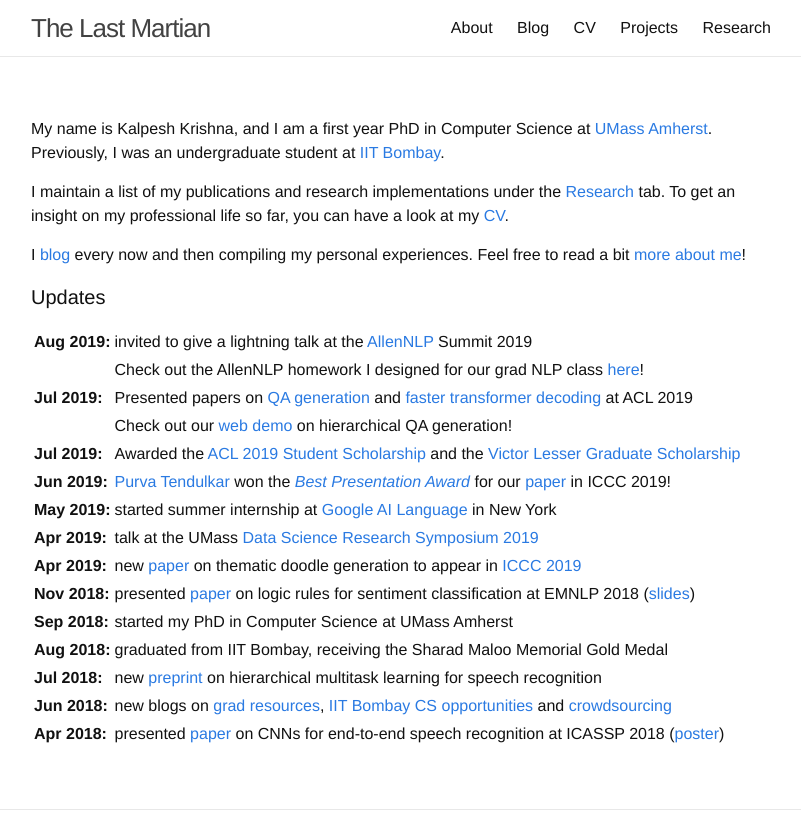
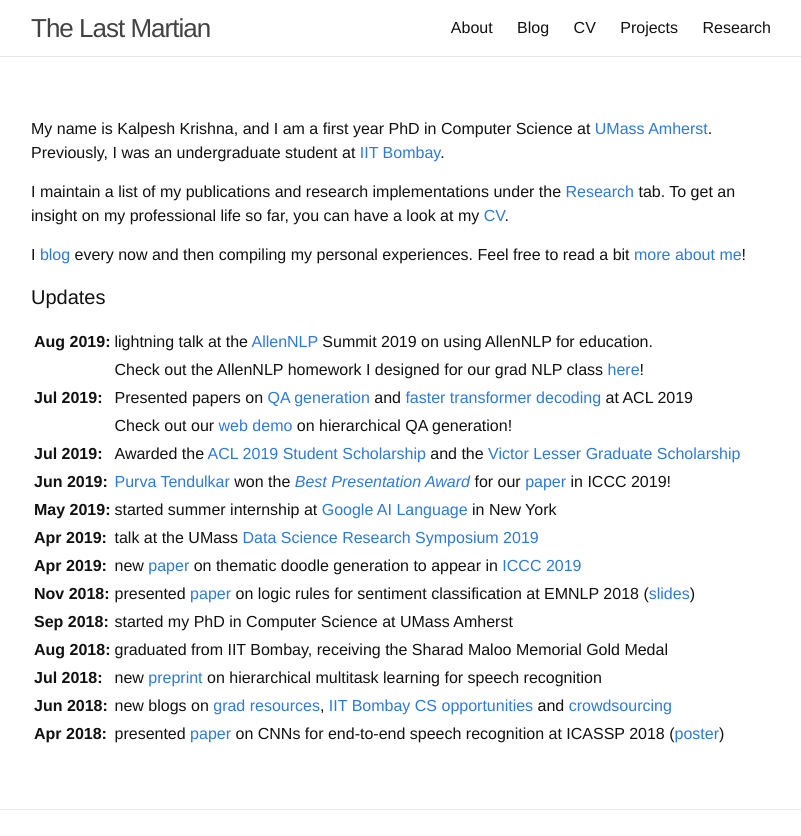
Before and after one commit to martiansideofthemoon/martiansideofthemoon.github.io, a Jekyll site: the page built from index.md, in a window 1280 px wide, cut to the strip 0-836 px from the top of the page. Shown: the whole strip, without its empty margins (239-1040 px from the left). Built offline with Jekyll 4.4.1, drawn with Linux system fonts in a browser that asks for light colours; comment, search, counter and statistics services are not loaded.

Commit message:
fixing allennlp talk update

```diff
--- a/index.md
+++ b/index.md
@@ -12,7 +12,7 @@ I [blog]({{ site.url }}/archive) every now and then compiling my personal experi
 #### Updates
 
 <table>
-<tr><td><b>Aug 2019:</b></td><td> invited to give a lightning talk at the <a href="https://allennlp.org/">AllenNLP</a> Summit 2019</td></tr>
+<tr><td><b>Aug 2019:</b></td><td> lightning talk at the <a href="https://allennlp.org/">AllenNLP</a> Summit 2019 on using AllenNLP for education.</td></tr>
 <tr><td></td><td>Check out the AllenNLP homework I designed for our grad NLP class <a href="https://github.com/martiansideofthemoon/allennlp-probe-hw">here</a>!</td></tr>
 <tr><td><b>Jul 2019:</b></td><td> Presented papers on <a href="https://arxiv.org/abs/1906.02622">QA generation</a> and <a href="https://arxiv.org/abs/1906.02780">faster transformer decoding</a> at ACL 2019
 <tr><td></td><td>Check out our <a href="http://squash.cs.umass.edu/">web demo</a> on hierarchical QA generation!</td></tr>
```
